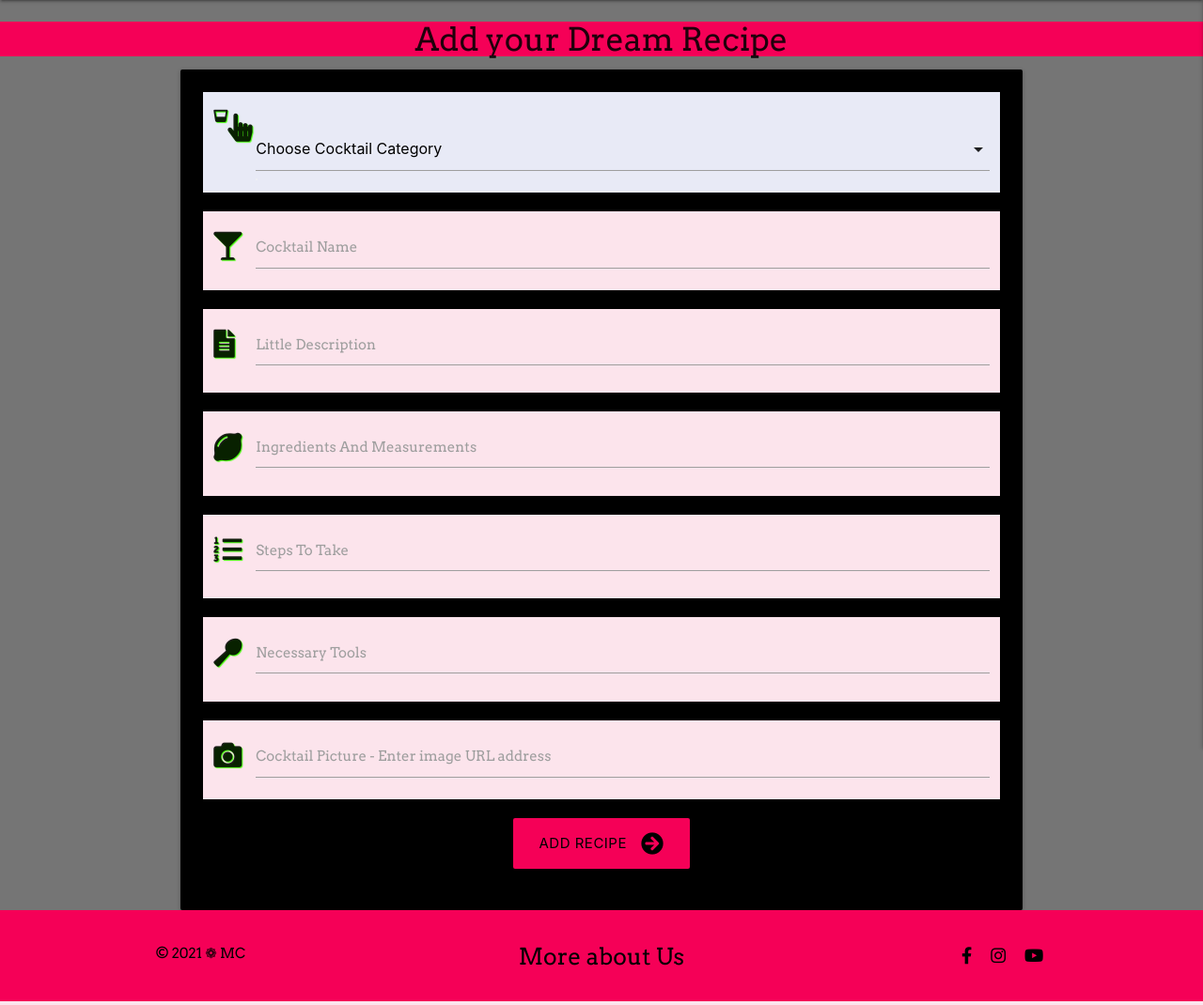
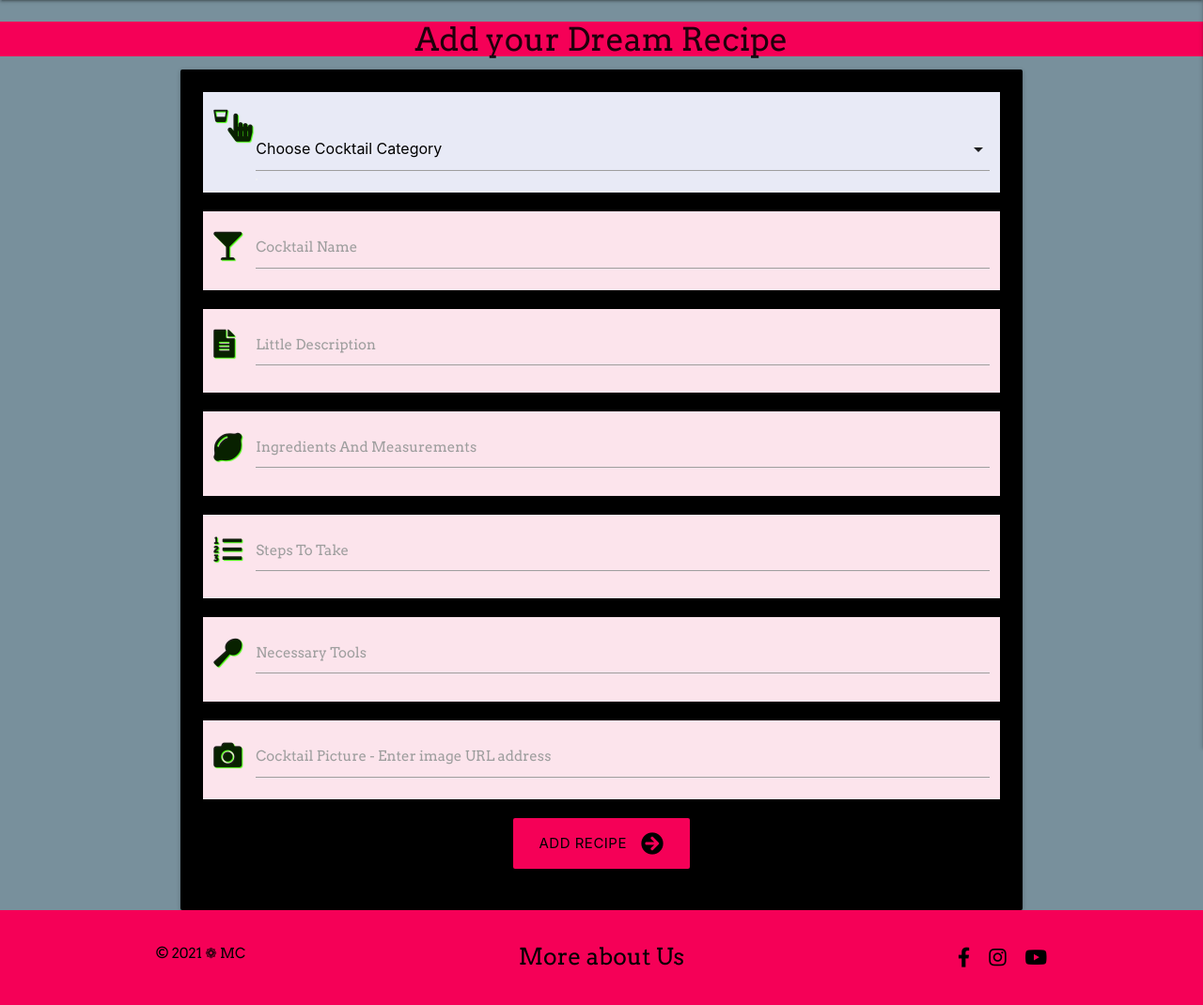
Before and after one commit to MaggieDaisy/Cocktails_and_Dreams, a Flask app: page /add_recipe in a window 1280 px wide. Shown: the part 64-1134 px from the top of the page at 94% size. Run offline with Flask 2, Linux system fonts and the light colour scheme; the visitor is signed in with stand-in values (Sample User, id 1); data that the repository does not hold is empty; some libraries are stand-ins or nearby versions.

Commit message:
Change backgorund color for body and section at home page, and alert for delete recipe

```diff
--- a/static/css/style.css
+++ b/static/css/style.css
@@ -3,7 +3,7 @@
 /*-- General -- */
 
 body {
-    background-color: #757575;
+    background-color: #78909c;
     display: flex;
     min-height: 100vh;
     flex-direction: column;
@@ -61,7 +61,7 @@ html {
 #footer-icons a {
     justify-content: space-around;
     margin: 10px;
-    font-size: 1.2rem;
+    font-size: 1.4rem;
 }
 
 /*-- Media Query for small size devices -- */
--- a/templates/index.html
+++ b/templates/index.html
@@ -18,7 +18,7 @@
         Are you passionate about creating new cocktails recipes? <br />
         Join our project, and share your dream recipes with others!
     </h5>
-    <div class="card-panel pink lighten-5">
+    <div class="card-panel indigo lighten-5">
         <div class="row center-align">
             <div class="col s12 m6 l4">
                 <p class="flow-text">Mixology <i class="fas fa-cocktail text-shadow"></i></p>
--- a/templates/profile.html
+++ b/templates/profile.html
@@ -64,9 +64,9 @@
     <div id="{{ recipe._id }}" class="modal card black">
         <div class="modal-content pink lighten-5">
             <h4 class="black-text text-shadow center-align">Are you sure about deleting this recipe?</h4>
-            <p class="center-align">Please note, that once you click on DELETE button, your dream recipe will be gone forever from your collection</p>
+            <p class="center-align">Please note, that once you click on DELETE button, your dream recipe will be gone forever from collection</p>
         </div>
-        <div class="modal-footer center-align grey darken-1">
+        <div class="modal-footer center-align blue-grey lighten-1">
             <!-- Button to confrim deletition -->
             <a href="{{ url_for('delete_recipe', recipe_id=recipe._id) }}" class="modal-close btn pink accent-3 waves-effect waves-light black-text">DELETE <i class="fas fa-trash-alt"></i></a>
             <!-- Button to cancel deletition -->
--- a/templates/recipes.html
+++ b/templates/recipes.html
@@ -79,9 +79,9 @@
     <div id="{{ recipe._id }}" class="modal card black">
         <div class="modal-content pink lighten-5">
             <h4 class="black-text text-shadow center-align">Are you sure about deleting this recipe?</h4>
-            <p class="center-align">Please note, that once you click on DELETE button, your dream recipe will be gone forever from your collection</p>
+            <p class="center-align">Please note, that once you click on DELETE button, your dream recipe will be gone forever from collection</p>
         </div>
-        <div class="modal-footer center-align grey darken-1">
+        <div class="modal-footer center-align blue-grey lighten-1">
             <!-- Button to confrim deletition -->
             <a href="{{ url_for('delete_recipe', recipe_id=recipe._id) }}" class="modal-close btn pink accent-3 waves-effect waves-light black-text">DELETE <i class="fas fa-trash-alt"></i></a>
             <!-- Button to cancel deletition -->
```
